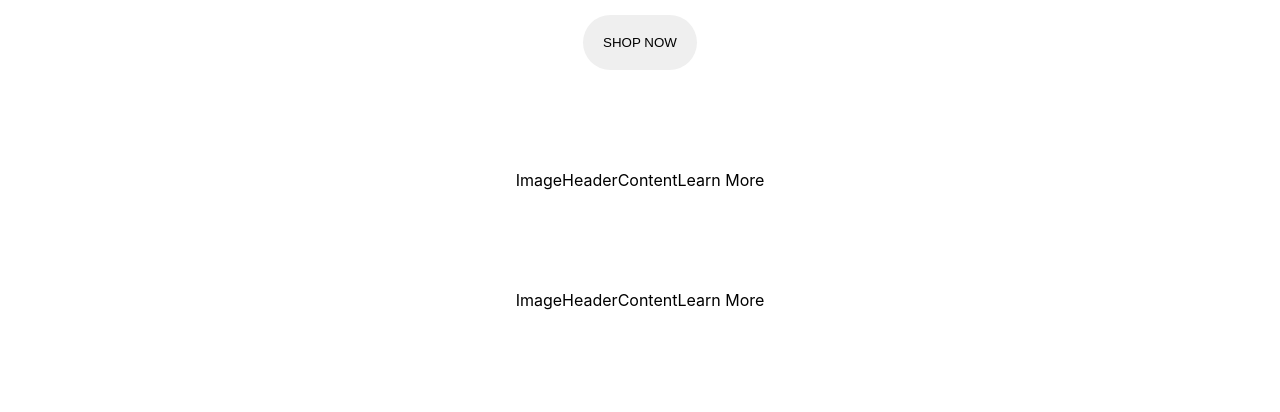
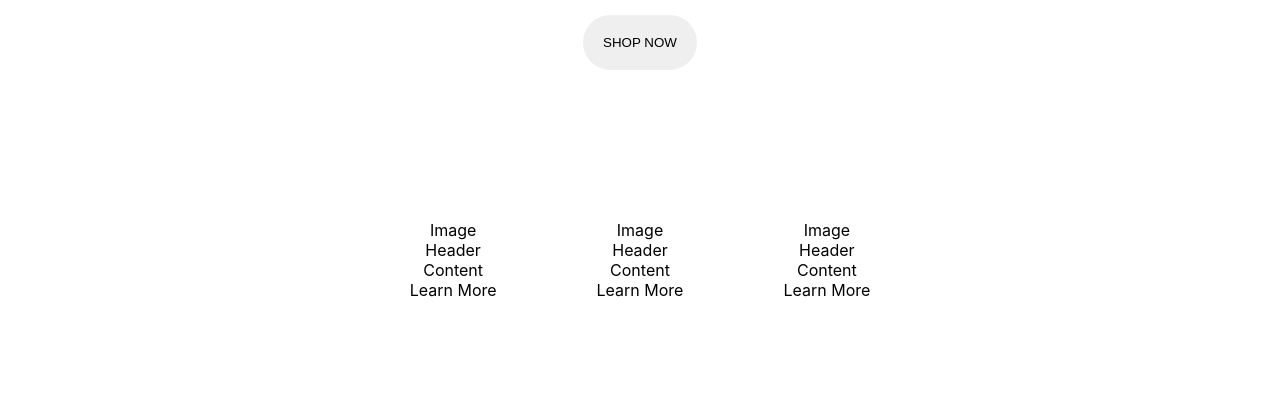
Before and after one commit to ablizben/lunas-online-store, a React (Create React App) app: page / in a window 1280 px wide. Shown: the part 907-1319 px from the top of the page. After the commit the page ends 1257 px from the top, so only its background shows below. Built offline with nearby package versions, Linux system fonts and the light colour scheme.

Commit message:
editing bottom-body div

```diff
--- a/src/App.css
+++ b/src/App.css
@@ -122,10 +122,14 @@
   display: flex;
   flex-direction: column;
   margin-top: 100px;
+  padding: 50px;
 }
 
 .card-content {
-  display: flex;
-  flex-direction: row;
   justify-content: center;
 }
+
+.bottom-body {
+  display: flex;
+  justify-content: center;
+}
```
